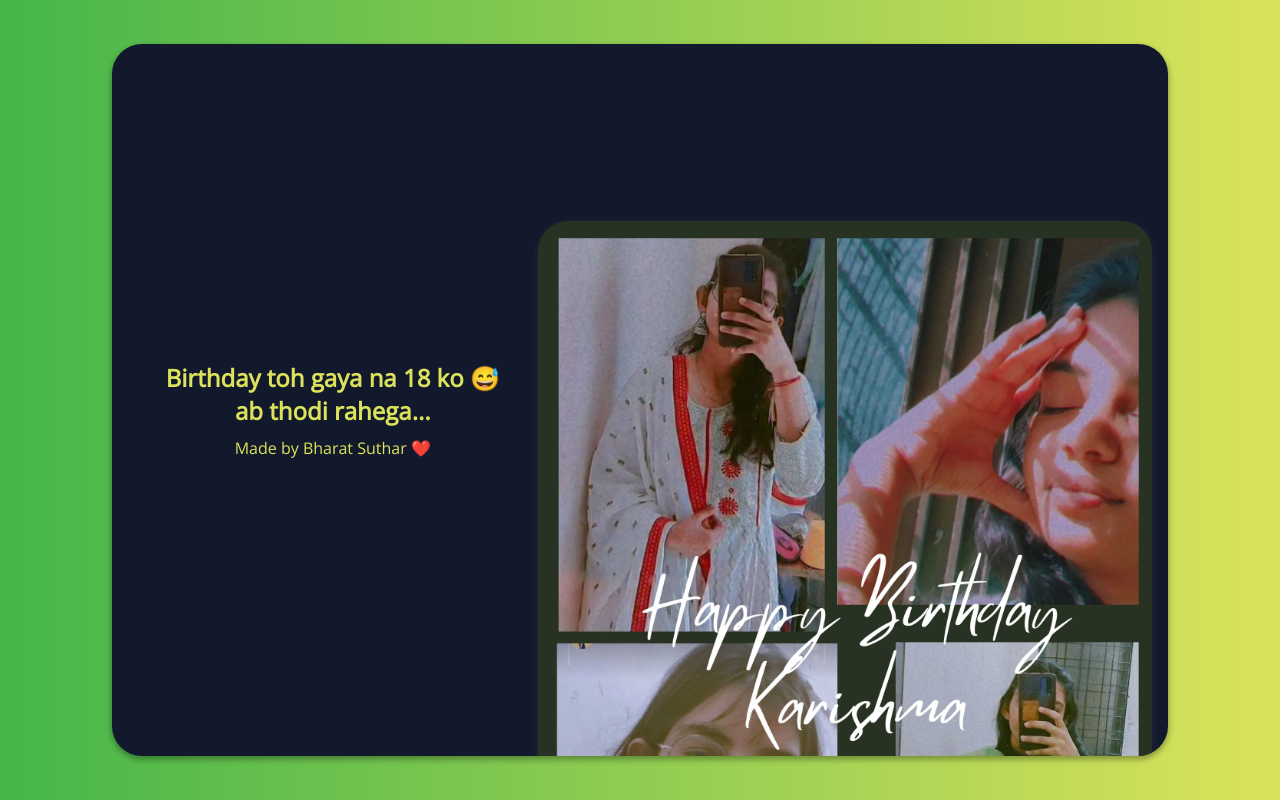
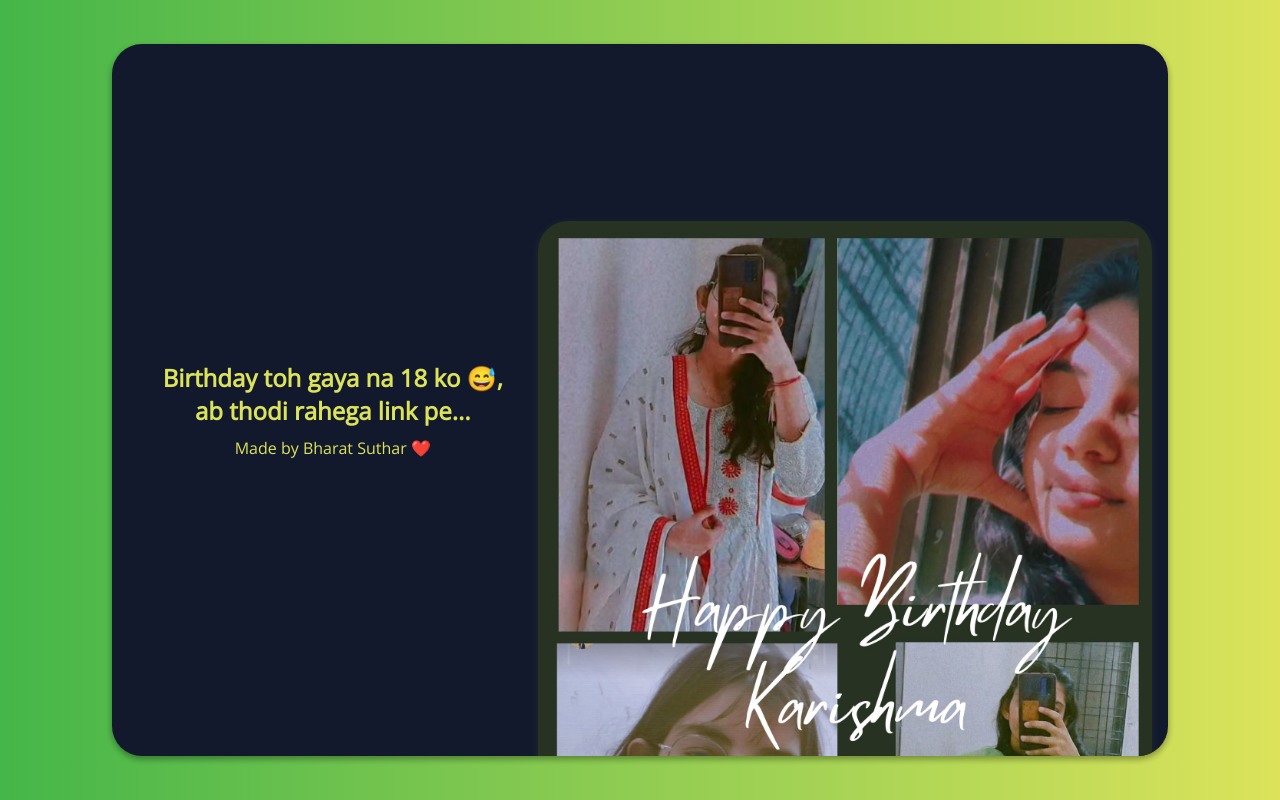
Before and after one commit to bharatsuthar26/wishbyBharat, a plain HTML site: page index.html in a window 1280 px wide. Drawn offline with nearby package versions, Linux system fonts and the light colour scheme.

Commit message:
Update index.html

```diff
--- a/index.html
+++ b/index.html
@@ -13,7 +13,7 @@
   <div class="card">
     <img src="./Happy Birthday Karishma.jpg" alt="birthday" class="birthday">
     <div class="text">
-      <h2>Birthday toh gaya na 18 ko 😅 ab thodi rahega...</h2>
+      <h2>Birthday toh gaya na 18 ko 😅, ab thodi rahega link pe...</h2>
       <div class="credit">Made by Bharat Suthar ❤️</div>
     </div>
     <!-- <div class="space"></div> -->
```
